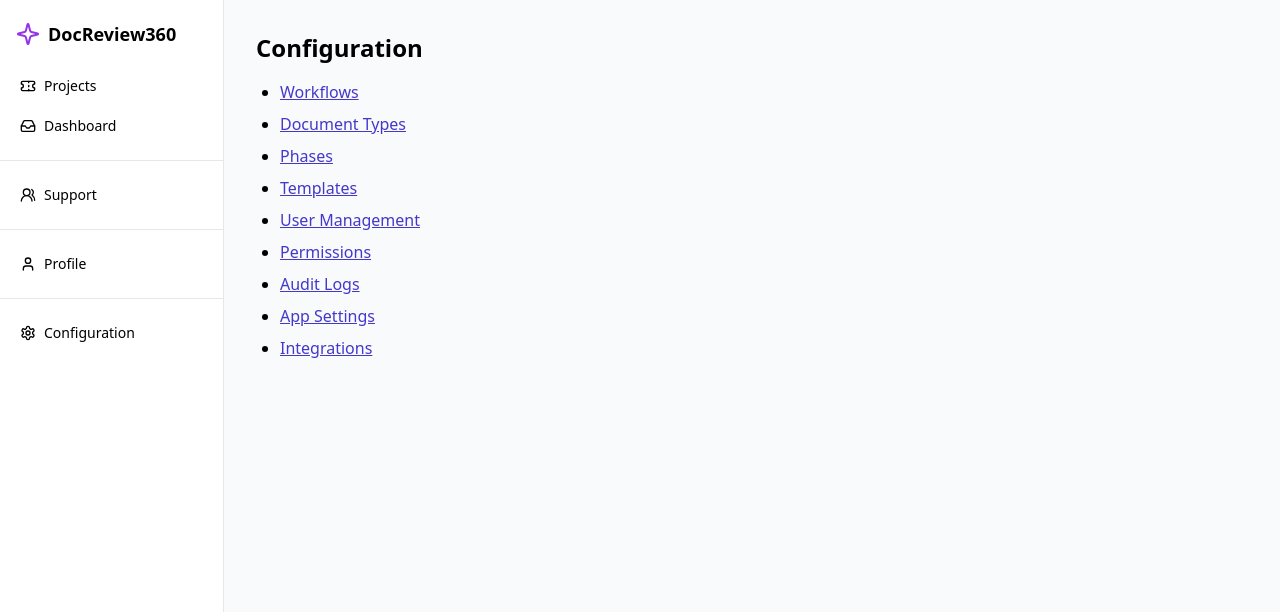
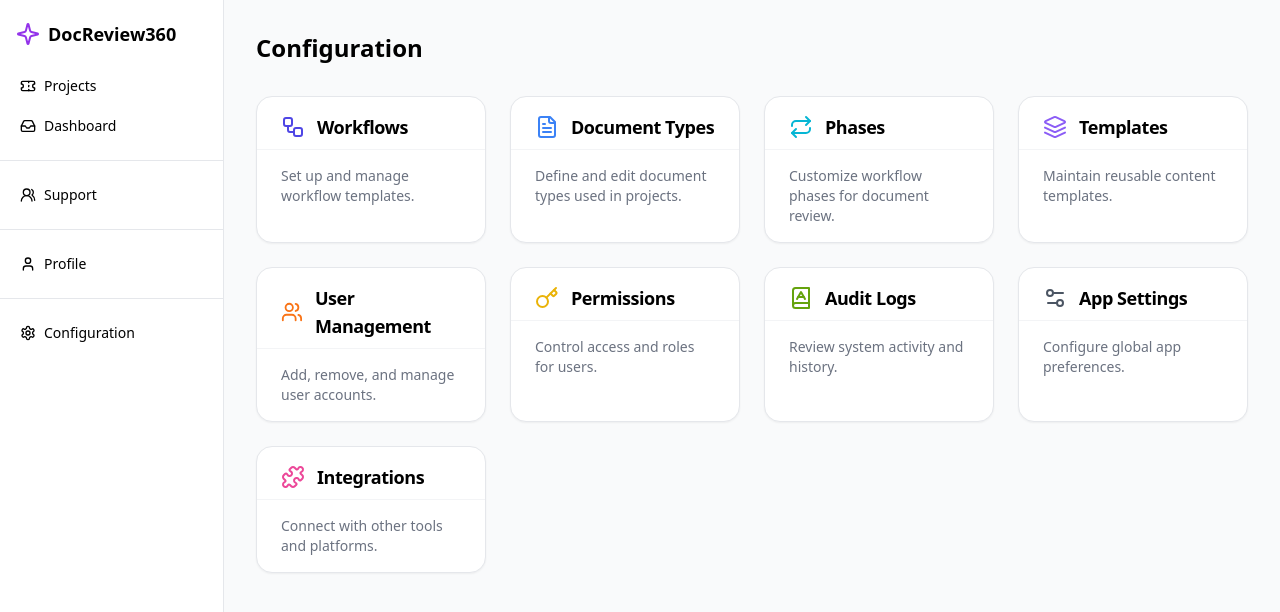
Before and after one commit to eputnam77/DocReview360, a Next.js app in the folder frontend/: page /settings in a window 1280 px wide. Shown: the top 612 px of the page. Built offline with nearby package versions, Linux system fonts and the light colour scheme.

Commit message:
Update settings.tsx

```diff
--- a/frontend/pages/settings.tsx
+++ b/frontend/pages/settings.tsx
@@ -1,31 +1,97 @@
 import React from "react";
 import Link from "next/link";
+import { Card, CardHeader, CardTitle, CardContent } from "@/components/ui/card";
+import {
+  Workflow,
+  FileText,
+  Repeat,
+  Layers,
+  Users,
+  Key,
+  BookA,
+  Settings2,
+  Puzzle,
+} from "lucide-react";
 
+// List of configuration sections
 const CONFIG_ITEMS = [
-  { label: "Workflows", href: "/workflows" },
-  { label: "Document Types", href: "/document-types" },
-  { label: "Phases", href: "/phases" },
-  { label: "Templates", href: "/templates" },
-  { label: "User Management", href: "/user-management" },
-  { label: "Permissions", href: "/permissions" },
-  { label: "Audit Logs", href: "/audit-logs" },
-  { label: "App Settings", href: "/app-settings" },
-  { label: "Integrations", href: "/integrations" },
+  {
+    label: "Workflows",
+    href: "/workflows",
+    icon: <Workflow className="w-6 h-6 text-indigo-600" />,
+    desc: "Set up and manage workflow templates."
+  },
+  {
+    label: "Document Types",
+    href: "/document-types",
+    icon: <FileText className="w-6 h-6 text-blue-500" />,
+    desc: "Define and edit document types used in projects."
+  },
+  {
+    label: "Phases",
+    href: "/phases",
+    icon: <Repeat className="w-6 h-6 text-cyan-500" />,
+    desc: "Customize workflow phases for document review."
+  },
+  {
+    label: "Templates",
+    href: "/templates",
+    icon: <Layers className="w-6 h-6 text-violet-500" />,
+    desc: "Maintain reusable content templates."
+  },
+  {
+    label: "User Management",
+    href: "/user-management",
+    icon: <Users className="w-6 h-6 text-orange-500" />,
+    desc: "Add, remove, and manage user accounts."
+  },
+  {
+    label: "Permissions",
+    href: "/permissions",
+    icon: <Key className="w-6 h-6 text-yellow-500" />,
+    desc: "Control access and roles for users."
+  },
+  {
+    label: "Audit Logs",
+    href: "/audit-logs",
+    icon: <BookA className="w-6 h-6 text-lime-600" />,
+    desc: "Review system activity and history."
+  },
+  {
+    label: "App Settings",
+    href: "/app-settings",
+    icon: <Settings2 className="w-6 h-6 text-gray-600" />,
+    desc: "Configure global app preferences."
+  },
+  {
+    label: "Integrations",
+    href: "/integrations",
+    icon: <Puzzle className="w-6 h-6 text-pink-500" />,
+    desc: "Connect with other tools and platforms."
+  },
 ];
 
 export default function ConfigurationPage() {
   return (
-    <div className="p-8 space-y-4">
+    <div className="p-8 space-y-8">
       <h1 className="text-2xl font-bold">Configuration</h1>
-      <ul className="list-disc space-y-2 pl-6">
+      <div className="grid gap-6 sm:grid-cols-2 md:grid-cols-3 xl:grid-cols-4">
         {CONFIG_ITEMS.map((item) => (
-          <li key={item.href}>
-            <Link href={item.href} className="text-indigo-700 underline">
-              {item.label}
-            </Link>
-          </li>
+          <Link key={item.href} href={item.href} className="group">
+            <Card className="transition-shadow group-hover:shadow-lg h-full cursor-pointer">
+              <CardHeader className="flex flex-row items-center gap-3 pb-2">
+                {item.icon}
+                <CardTitle className="text-lg font-semibold">
+                  {item.label}
+                </CardTitle>
+              </CardHeader>
+              <CardContent>
+                <p className="text-sm text-gray-500">{item.desc}</p>
+              </CardContent>
+            </Card>
+          </Link>
         ))}
-      </ul>
+      </div>
     </div>
   );
 }
```
